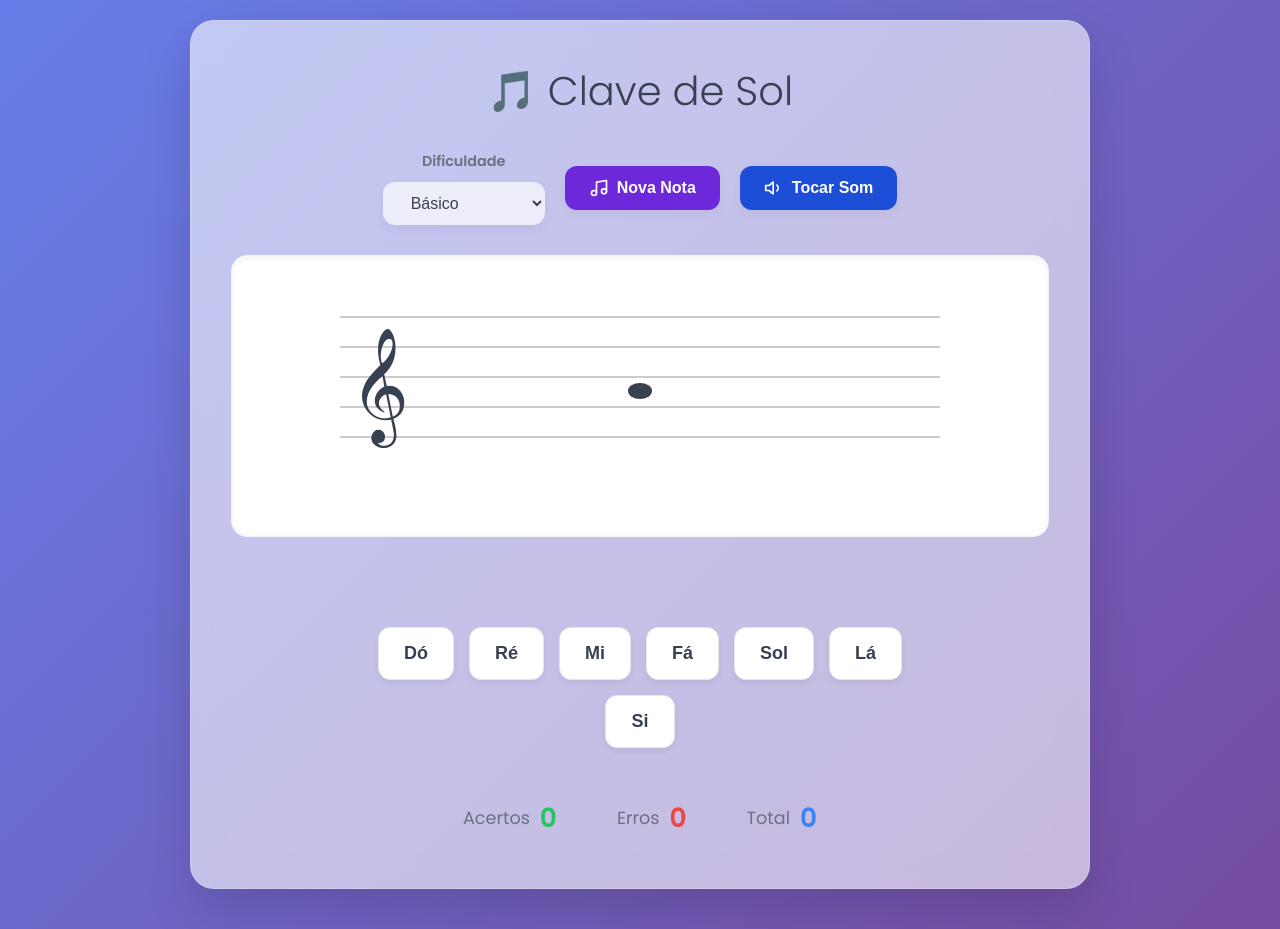
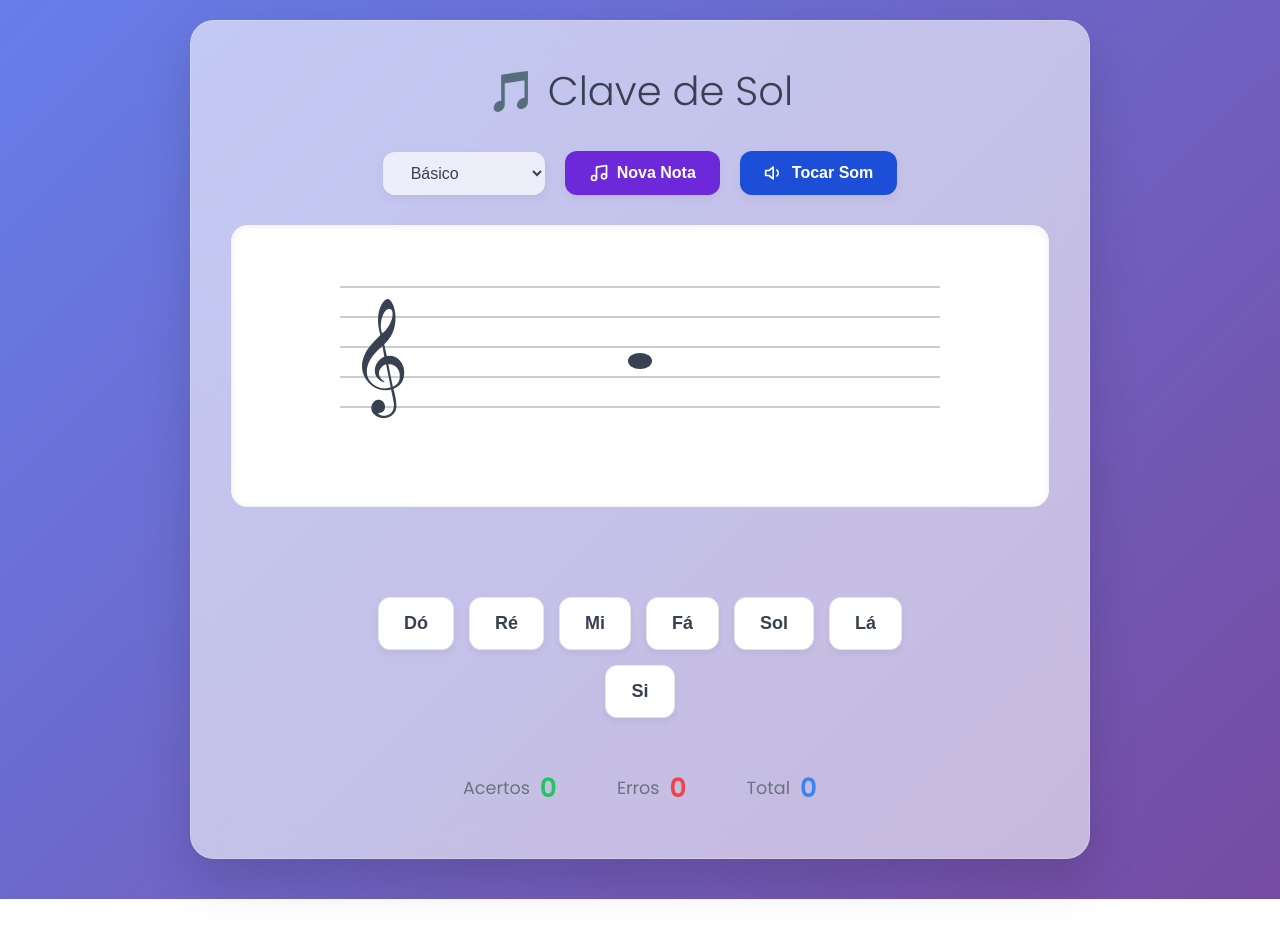
Before and after one commit to DaniloArujo/clave-de-sol, a plain HTML site: page index.html in a window 1280 px wide. After the commit the page ends 899 px from the top, so only its background shows below. Drawn offline with Linux system fonts and the light colour scheme.

Commit message:
Update index.html

```diff
--- a/index.html
+++ b/index.html
@@ -292,7 +292,6 @@
 
         <div class="controls">
             <div class="control-group">
-                <label for="difficulty-select">Dificuldade</label>
                 <select id="difficulty-select">
                     <option value="basic">Básico</option>
                     <option value="intermediate">Intermediário</option>
```
